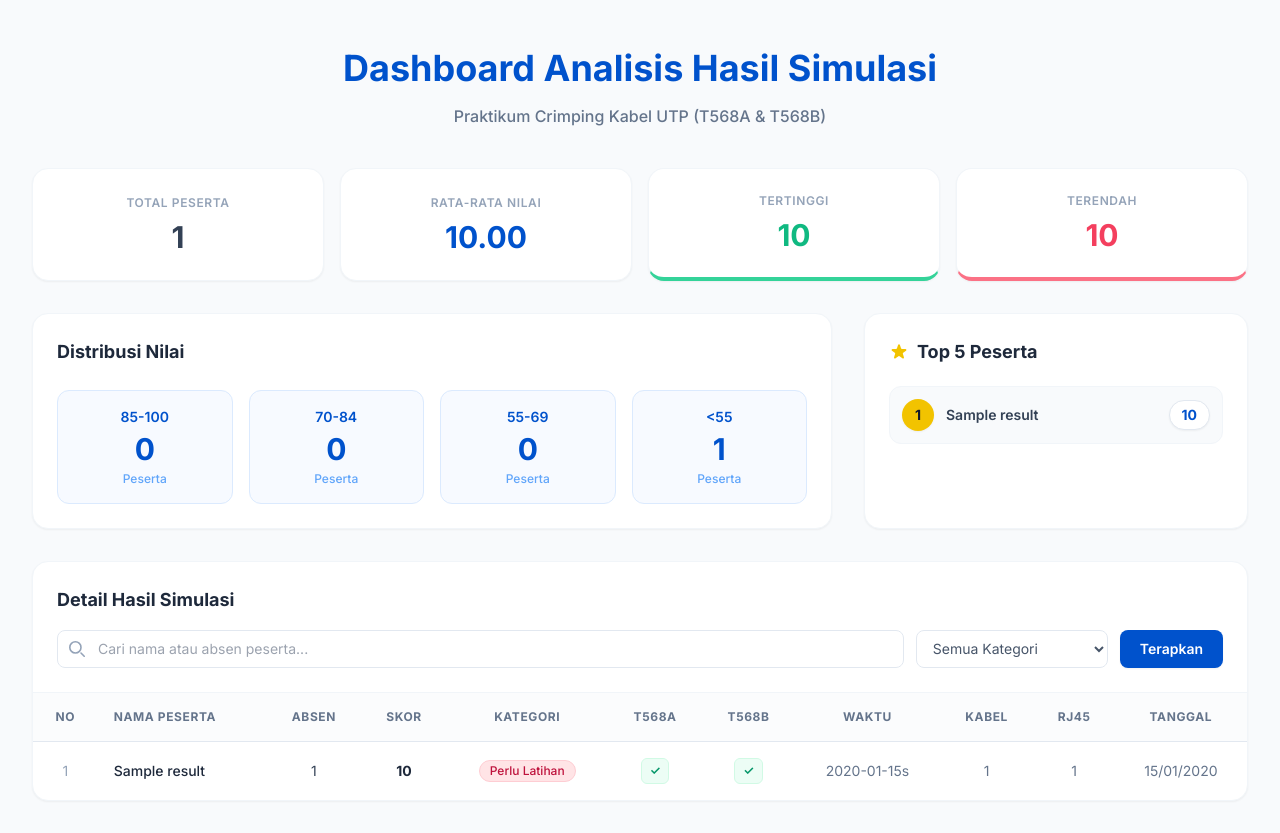
After one commit to yudhabima/cabelista, a Laravel app: page /analisis in a window 1280 px wide. The commit adds this page. Run offline with Laravel 12, Linux system fonts and the light colour scheme; a user stored in the database is signed in; data comes from the database, SQL or seed files in the repository; tables that the repository leaves empty hold one stand-in row (values such as "Sample post"); some libraries are stand-ins or nearby versions.

Commit message:
Add simulation result handling and analysis dashboard
- Implement saveResult method in CableController for storing simulation results.
- Create AnalysisController for managing simulation result statistics.
- Add routes for simulation result saving and analysis dashboard.
- Create SimulationResult model and migration for database structure.
- Develop dashboard view for displaying simulation results and statistics.
- Update relevant views to link to the new analysis functionality.

```diff
--- /dev/null
+++ b/app/Http/Controllers/AnalysisController.php
@@ -0,0 +1,79 @@
+<?php
+
+namespace App\Http\Controllers;
+
+use Illuminate\Http\Request;
+use App\Models\SimulationResult;
+
+class AnalysisController extends Controller
+{
+    public function dashboard(Request $request)
+    {
+        // ==============================================================
+        // 1. DATA STATISTIK UTAMA (Selalu menampilkan data keseluruhan)
+        // ==============================================================
+        $allData = SimulationResult::all();
+
+        $totalPeserta = $allData->count();
+        $rataRata = $allData->avg('score') ?? 0;
+        $nilaiTertinggi = $allData->max('score') ?? 0;
+        $nilaiTerendah = $allData->min('score') ?? 0;
+
+        $top5 = SimulationResult::orderByDesc('score')
+                ->take(5)
+                ->get();
+
+        $distribusi = [
+            '85-100' => SimulationResult::whereBetween('score', [85, 100])->count(),
+            '70-84'  => SimulationResult::whereBetween('score', [70, 84])->count(),
+            '55-69'  => SimulationResult::whereBetween('score', [55, 69])->count(),
+            '<55'    => SimulationResult::where('score', '<', 55)->count(),
+        ];
+
+        // ==============================================================
+        // 2. DATA UNTUK TABEL (Merespon fitur Pencarian & Filter)
+        // ==============================================================
+        $query = SimulationResult::query();
+
+        // Ambil parameter dari form UI
+        $search = $request->input('search');
+        $kategori = $request->input('kategori');
+
+        // Logika Pencarian berdasarkan Nama atau Absen
+        if ($search) {
+            $query->where(function($q) use ($search) {
+                $q->where('name', 'like', "%{$search}%")
+                  ->orWhere('absen', 'like', "%{$search}%");
+            });
+        }
+
+        // Logika Filter Kategori Nilai
+        if ($kategori) {
+            if ($kategori == 'sangat_baik') {
+                $query->where('score', '>=', 85);
+            } elseif ($kategori == 'baik') {
+                $query->whereBetween('score', [70, 84]);
+            } elseif ($kategori == 'cukup') {
+                $query->whereBetween('score', [55, 69]);
+            } elseif ($kategori == 'perlu_latihan') {
+                $query->where('score', '<', 55);
+            }
+        }
+
+        // Ambil data tabel yang sudah terfilter, urutkan dari yang terbaru
+        $semuaData = $query->latest()->get();
+
+        // ==============================================================
+        // 3. KIRIM KE VIEW
+        // ==============================================================
+        return view('admin.analisis.dashboard', compact(
+            'semuaData',
+            'totalPeserta',
+            'rataRata',
+            'nilaiTertinggi',
+            'nilaiTerendah',
+            'top5',
+            'distribusi'
+        ));
+    }
+}
--- /dev/null
+++ b/app/Models/SimulationResult.php
@@ -0,0 +1,20 @@
+<?php
+
+namespace App\Models;
+
+use Illuminate\Database\Eloquent\Model;
+
+class SimulationResult extends Model
+{
+    protected $fillable = [
+    'name',
+    'absen',
+    'score',
+    'status_t568a',
+    'status_t568b',
+    'time_used',
+    'cable_used',
+    'rj45_used',
+];
+
+}
--- /dev/null
+++ b/resources/views/admin/analisis/dashboard.blade.php
@@ -0,0 +1,240 @@
+<!DOCTYPE html>
+<html lang="id">
+<head>
+    <meta charset="UTF-8">
+    <meta name="viewport" content="width=device-width, initial-scale=1.0">
+    <title>Dashboard Analisis Hasil Simulasi Crimping UTP</title>
+    <script src="https://cdn.tailwindcss.com"></script>
+
+    <script>
+        tailwind.config = {
+            theme: {
+                extend: {
+                    colors: {
+                        cabelista: {
+                            yellow: '#F2C300',
+                            blue: '#0052CC',
+                        }
+                    },
+                    fontFamily: {
+                        sans: ['Inter', 'sans-serif'],
+                    }
+                }
+            }
+        }
+    </script>
+
+    <link rel="preconnect" href="https://fonts.googleapis.com">
+    <link rel="preconnect" href="https://fonts.gstatic.com" crossorigin>
+    <link href="https://fonts.googleapis.com/css2?family=Inter:wght@300;400;500;600;700&display=swap" rel="stylesheet">
+</head>
+<body class="bg-slate-50 text-slate-800 antialiased p-4 md:p-8">
+
+<div class="max-w-7xl mx-auto space-y-8">
+
+    {{-- ========================= --}}
+    {{-- HEADER --}}
+    {{-- ========================= --}}
+    <div class="text-center space-y-2 mt-4 mb-10">
+        <h1 class="text-3xl md:text-4xl font-extrabold text-cabelista-blue pb-2">
+            Dashboard Analisis Hasil Simulasi
+        </h1>
+        <p class="text-slate-500 font-medium flex items-center justify-center gap-2">
+            Praktikum Crimping Kabel UTP (T568A & T568B)
+        </p>
+    </div>
+
+    {{-- ========================= --}}
+    {{-- STATISTIK UTAMA --}}
+    {{-- ========================= --}}
+    <div class="grid grid-cols-2 md:grid-cols-4 gap-4">
+        <div class="bg-white p-6 rounded-2xl shadow-sm border border-slate-100 flex flex-col items-center justify-center hover:-translate-y-1 hover:shadow-md transition-all duration-300">
+            <h2 class="text-xs font-semibold text-slate-400 uppercase tracking-wider mb-2">Total Peserta</h2>
+            <p class="text-3xl font-black text-slate-700">{{ $totalPeserta }}</p>
+        </div>
+        <div class="bg-white p-6 rounded-2xl shadow-sm border border-slate-100 flex flex-col items-center justify-center hover:-translate-y-1 hover:shadow-md transition-all duration-300">
+            <h2 class="text-xs font-semibold text-slate-400 uppercase tracking-wider mb-2">Rata-rata Nilai</h2>
+            <p class="text-3xl font-black text-cabelista-blue">{{ number_format($rataRata, 2) }}</p>
+        </div>
+        <div class="bg-white p-6 rounded-2xl shadow-sm border border-slate-100 flex flex-col items-center justify-center hover:-translate-y-1 hover:shadow-md transition-all duration-300 border-b-4 border-b-emerald-400">
+            <h2 class="text-xs font-semibold text-slate-400 uppercase tracking-wider mb-2">Tertinggi</h2>
+            <p class="text-3xl font-black text-emerald-500">{{ $nilaiTertinggi }}</p>
+        </div>
+        <div class="bg-white p-6 rounded-2xl shadow-sm border border-slate-100 flex flex-col items-center justify-center hover:-translate-y-1 hover:shadow-md transition-all duration-300 border-b-4 border-b-rose-400">
+            <h2 class="text-xs font-semibold text-slate-400 uppercase tracking-wider mb-2">Terendah</h2>
+            <p class="text-3xl font-black text-rose-500">{{ $nilaiTerendah }}</p>
+        </div>
+    </div>
+
+    <div class="grid grid-cols-1 lg:grid-cols-3 gap-8">
+        {{-- ========================= --}}
+        {{-- DISTRIBUSI NILAI --}}
+        {{-- ========================= --}}
+        <div class="bg-white p-6 rounded-2xl shadow-sm border border-slate-100 lg:col-span-2 flex flex-col justify-center">
+            <div class="flex items-center justify-between mb-6">
+                <h2 class="text-lg font-bold text-slate-800">Distribusi Nilai</h2>
+            </div>
+            <div class="grid grid-cols-2 md:grid-cols-4 gap-4">
+                @foreach($distribusi as $range => $jumlah)
+                    <div class="bg-blue-50/50 border border-blue-100 p-4 rounded-xl text-center hover:bg-blue-100 transition-colors">
+                        <p class="text-sm font-semibold text-cabelista-blue mb-1">{{ $range }}</p>
+                        <p class="text-3xl font-bold text-cabelista-blue">{{ $jumlah }}</p>
+                        <p class="text-xs text-blue-400 mt-1 font-medium">Peserta</p>
+                    </div>
+                @endforeach
+            </div>
+        </div>
+
+        {{-- ========================= --}}
+        {{-- TOP 5 PESERTA --}}
+        {{-- ========================= --}}
+        <div class="bg-white p-6 rounded-2xl shadow-sm border border-slate-100">
+            <h2 class="text-lg font-bold text-slate-800 mb-5 flex items-center gap-2">
+                <svg class="w-5 h-5 text-cabelista-yellow" fill="currentColor" viewBox="0 0 20 20"><path d="M9.049 2.927c.3-.921 1.603-.921 1.902 0l1.07 3.292a1 1 0 00.95.69h3.462c.969 0 1.371 1.24.588 1.81l-2.8 2.034a1 1 0 00-.364 1.118l1.07 3.292c.3.921-.755 1.688-1.54 1.118l-2.8-2.034a1 1 0 00-1.175 0l-2.8 2.034c-.784.57-1.838-.197-1.539-1.118l1.07-3.292a1 1 0 00-.364-1.118L2.98 8.72c-.783-.57-.38-1.81.588-1.81h3.461a1 1 0 00.951-.69l1.07-3.292z"></path></svg>
+                Top 5 Peserta
+            </h2>
+            <ul class="space-y-3">
+                @foreach($top5 as $index => $data)
+                    <li class="flex items-center justify-between p-3 bg-slate-50 rounded-xl border border-slate-100 hover:bg-white hover:shadow-sm transition-all">
+                        <div class="flex items-center gap-3">
+                            <span class="flex items-center justify-center w-8 h-8 rounded-full {{ $loop->iteration <= 3 ? 'bg-cabelista-yellow text-slate-900 shadow-sm' : 'bg-slate-200 text-slate-600' }} font-bold text-sm">
+                                {{ $loop->iteration }}
+                            </span>
+                            <span class="font-semibold text-slate-700 text-sm">{{ $data->name }}</span>
+                        </div>
+                        <span class="font-bold text-sm text-cabelista-blue bg-white px-3 py-1 rounded-full border border-slate-200 shadow-sm">
+                            {{ $data->score }}
+                        </span>
+                    </li>
+                @endforeach
+            </ul>
+        </div>
+    </div>
+
+    {{-- ========================= --}}
+    {{-- TABEL DATA HASIL & FILTER --}}
+    {{-- ========================= --}}
+    <div class="bg-white rounded-2xl shadow-sm border border-slate-100 overflow-hidden">
+
+        <div class="p-6 border-b border-slate-100">
+            <h2 class="text-lg font-bold text-slate-800 mb-4">Detail Hasil Simulasi</h2>
+
+            {{-- Form Filter & Pencarian --}}
+            <form action="" method="GET" class="flex flex-col md:flex-row gap-3">
+                {{-- Pencarian --}}
+                <div class="flex-1 relative">
+                    <div class="absolute inset-y-0 left-0 flex items-center pl-3 pointer-events-none">
+                        <svg class="w-4 h-4 text-slate-400" aria-hidden="true" xmlns="http://www.w3.org/2000/svg" fill="none" viewBox="0 0 20 20">
+                            <path stroke="currentColor" stroke-linecap="round" stroke-linejoin="round" stroke-width="2" d="m19 19-4-4m0-7A7 7 0 1 1 1 8a7 7 0 0 1 14 0Z"/>
+                        </svg>
+                    </div>
+                    <input type="text" name="search" value="{{ request('search') }}" class="w-full pl-10 pr-4 py-2 border border-slate-200 rounded-lg text-sm focus:ring-2 focus:ring-cabelista-blue focus:border-cabelista-blue outline-none transition-all" placeholder="Cari nama atau absen peserta...">
+                </div>
+
+                {{-- Filter Kategori --}}
+                <div class="flex flex-col sm:flex-row gap-3">
+                    <select name="kategori" class="w-full sm:w-48 px-3 py-2 border border-slate-200 rounded-lg text-sm text-slate-600 focus:ring-2 focus:ring-cabelista-blue outline-none bg-white cursor-pointer">
+                        <option value="">Semua Kategori</option>
+                        <option value="sangat_baik" {{ request('kategori') == 'sangat_baik' ? 'selected' : '' }}>Sangat Baik (≥85)</option>
+                        <option value="baik" {{ request('kategori') == 'baik' ? 'selected' : '' }}>Baik (≥70)</option>
+                        <option value="cukup" {{ request('kategori') == 'cukup' ? 'selected' : '' }}>Cukup (≥55)</option>
+                        <option value="perlu_latihan" {{ request('kategori') == 'perlu_latihan' ? 'selected' : '' }}>Perlu Latihan (<55)</option>
+                    </select>
+
+                    <button type="submit" class="bg-cabelista-blue text-white px-5 py-2 rounded-lg text-sm font-semibold hover:bg-blue-800 focus:ring-4 focus:ring-blue-300 transition-colors shadow-sm whitespace-nowrap">
+                        Terapkan
+                    </button>
+
+                    @if(request('search') || request('kategori'))
+                        <a href="?" class="bg-slate-100 text-slate-600 px-4 py-2 rounded-lg text-sm font-semibold hover:bg-slate-200 transition-colors flex items-center justify-center">
+                            Reset
+                        </a>
+                    @endif
+                </div>
+            </form>
+        </div>
+
+        @php
+            function getKategori($score){
+                if ($score >= 85) return ['label' => 'Sangat Baik', 'class' => 'bg-emerald-100 text-emerald-700 border-emerald-200'];
+                if ($score >= 70) return ['label' => 'Baik', 'class' => 'bg-blue-100 text-blue-700 border-blue-200'];
+                if ($score >= 55) return ['label' => 'Cukup', 'class' => 'bg-cabelista-yellow/20 text-yellow-700 border-cabelista-yellow/40'];
+                return ['label' => 'Perlu Latihan', 'class' => 'bg-rose-100 text-rose-700 border-rose-200'];
+            }
+        @endphp
+
+        <div class="overflow-x-auto">
+            <table class="w-full text-left border-collapse whitespace-nowrap">
+                <thead class="bg-slate-50/50 text-slate-500 text-xs uppercase tracking-wider font-semibold border-b border-slate-200">
+                    <tr>
+                        <th class="p-4 text-center">No</th>
+                        <th class="p-4">Nama Peserta</th>
+                        <th class="p-4 text-center">Absen</th>
+                        <th class="p-4 text-center">Skor</th>
+                        <th class="p-4 text-center">Kategori</th>
+                        <th class="p-4 text-center">T568A</th>
+                        <th class="p-4 text-center">T568B</th>
+                        <th class="p-4 text-center">Waktu</th>
+                        <th class="p-4 text-center">Kabel</th>
+                        <th class="p-4 text-center">RJ45</th>
+                        <th class="p-4 text-center">Tanggal</th>
+                    </tr>
+                </thead>
+                <tbody class="divide-y divide-slate-100 text-sm text-slate-700">
+                    @forelse($semuaData as $index => $data)
+                    @php $kategori = getKategori($data->score); @endphp
+                    <tr class="hover:bg-slate-50 transition-colors">
+                        <td class="p-4 text-center text-slate-400">{{ $index + 1 }}</td>
+                        <td class="p-4 font-medium text-slate-800">{{ $data->name }}</td>
+                        <td class="p-4 text-center">{{ $data->absen }}</td>
+                        <td class="p-4 text-center">
+                            <span class="font-bold text-slate-800">{{ $data->score }}</span>
+                        </td>
+                        <td class="p-4 text-center">
+                            <span class="inline-flex items-center px-2.5 py-0.5 rounded-full text-xs font-medium border {{ $kategori['class'] }}">
+                                {{ $kategori['label'] }}
+                            </span>
+                        </td>
+                        <td class="p-4 text-center">
+                            @if($data->status_t568a)
+                                <span class="inline-flex items-center gap-1 text-emerald-600 bg-emerald-50 px-2 py-1 rounded-md text-xs font-semibold border border-emerald-100">
+                                    ✓
+                                </span>
+                            @else
+                                <span class="inline-flex items-center gap-1 text-rose-600 bg-rose-50 px-2 py-1 rounded-md text-xs font-semibold border border-rose-100">
+                                    ✕
+                                </span>
+                            @endif
+                        </td>
+                        <td class="p-4 text-center">
+                            @if($data->status_t568b)
+                                <span class="inline-flex items-center gap-1 text-emerald-600 bg-emerald-50 px-2 py-1 rounded-md text-xs font-semibold border border-emerald-100">
+                                    ✓
+                                </span>
+                            @else
+                                <span class="inline-flex items-center gap-1 text-rose-600 bg-rose-50 px-2 py-1 rounded-md text-xs font-semibold border border-rose-100">
+                                    ✕
+                                </span>
+                            @endif
+                        </td>
+                        <td class="p-4 text-center text-slate-500">{{ $data->time_used }}s</td>
+                        <td class="p-4 text-center text-slate-500">{{ $data->cable_used }}</td>
+                        <td class="p-4 text-center text-slate-500">{{ $data->rj45_used }}</td>
+                        <td class="p-4 text-center text-slate-500">{{ $data->created_at->format('d/m/Y') }}</td>
+                    </tr>
+                    @empty
+                    <tr>
+                        <td colspan="11" class="p-8 text-center text-slate-500">
+                            Tidak ada data peserta yang cocok dengan filter pencarian.
+                        </td>
+                    </tr>
+                    @endforelse
+                </tbody>
+            </table>
+        </div>
+    </div>
+
+</div>
+
+</body>
+</html>
--- a/resources/views/cable/index.blade.php
+++ b/resources/views/cable/index.blade.php
@@ -511,7 +511,7 @@
     <!-- CTA Section -->
     <section class="cta-section"  id="simulasi">
         <h2>Belajar Makin Mudah, Seru, Dan<br>Sesuai Gayamu!</h2>
-        <a href="{{ url('/analisisnilai') }}" class="btn-primary">
+        <a href="{{ url('/analisis') }}" class="btn-primary">
     Mainkan!
 </a>
     </section>
--- a/resources/views/layouts/admin.blade.php
+++ b/resources/views/layouts/admin.blade.php
@@ -61,7 +61,7 @@
                     <i class="fa-regular fa-circle-play w-6"></i>
                     <span>Kelola Video</span>
                 </a>
-                <a href="{{ url('/analisisnilai') }}" class="flex items-center space-x-3 px-4 py-3 text-white/80 hover:bg-white/10 rounded-lg transition hover:text-white">
+                <a href="{{ url('/analisis') }}" class="flex items-center space-x-3 px-4 py-3 text-white/80 hover:bg-white/10 rounded-lg transition hover:text-white">
                     <i class="fa-solid fa-book-open w-6"></i>
                     <span>Analisis dan Nilai</span>
                 </a>
--- a/routes/web.php
+++ b/routes/web.php
@@ -6,8 +6,15 @@ use App\Http\Controllers\AuthController;
 use App\Http\Controllers\MateriController;
 use App\Http\Controllers\AdminController;
 use App\Http\Controllers\VideoController;
+use App\Http\Controllers\AnalysisController;
 
 
+Route::post('/simulation/save', [CableController::class, 'saveResult'])
+    ->name('simulation.save');
+
+Route::get('/analisis', [AnalysisController::class, 'dashboard'])
+    ->middleware('auth')
+    ->name('analisis.dashboard');
 
 Route::get('/login', [AuthController::class, 'login'])->name('login');
 Route::post('/login', [AuthController::class, 'authenticate'])->name('login.authenticate');
```
Also changed, not shown: app/Http/Controllers/CableController.php (+32 -0 lines), resources/views/admin/learning/index.blade.php (deleted, +0 -157 lines), resources/views/cable/simulasi.blade.php (+64 -30 lines), database/migrations/2026_02_19_153208_create_simulation_results_table.php (added).
